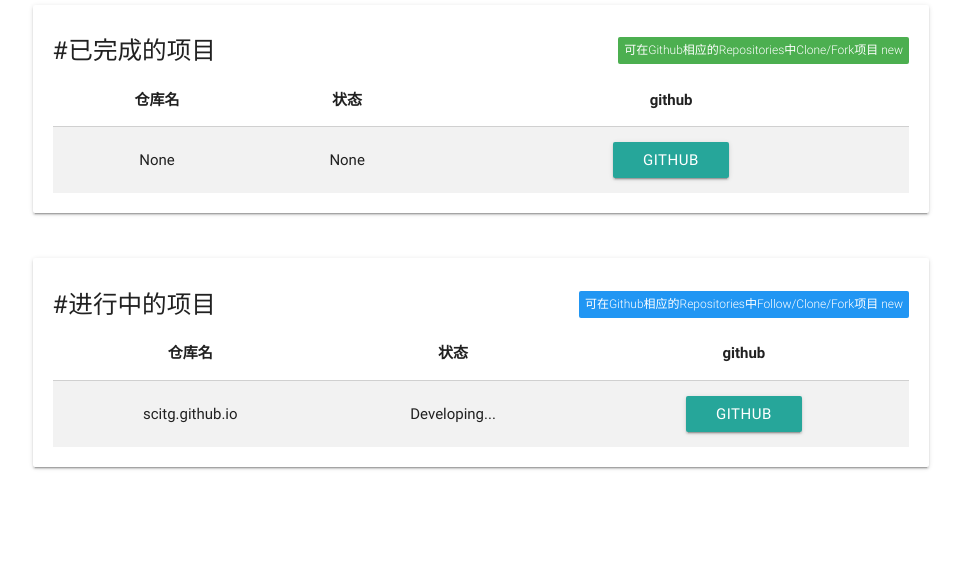
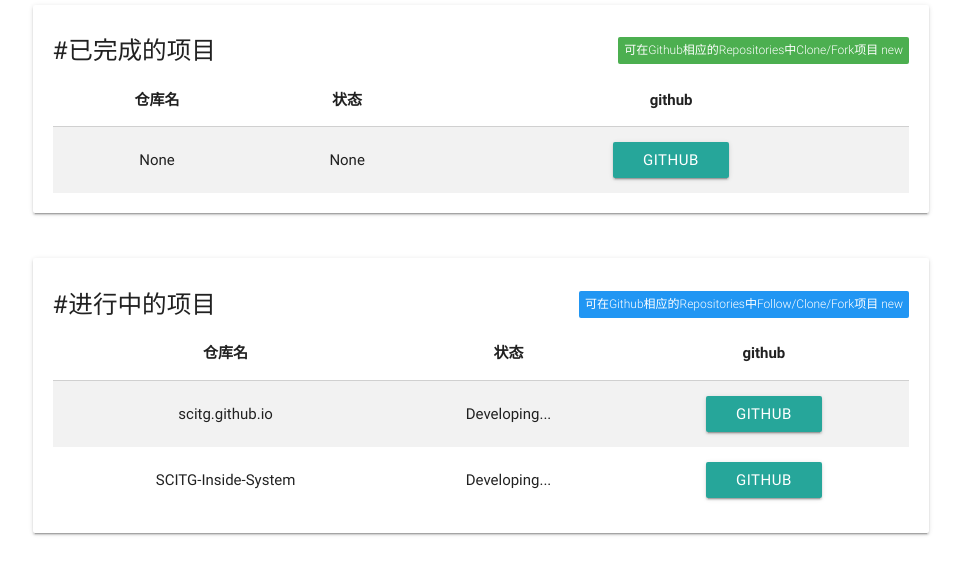
Before and after one commit to scitg/scitg.github.io, a plain HTML site: page lab/index.html in a window 1280 px wide. Shown: the part 137-712 px from the top of the page, without its empty margins (159-1120 px from the left). Drawn offline with nearby package versions, Linux system fonts and the light colour scheme.

Commit message:
Update index.html

```diff
--- a/lab/index.html
+++ b/lab/index.html
@@ -62,6 +62,11 @@
                 <td>Developing...</td>
                 <td><a class="waves-effect waves-light btn" href="https://github.com/scitg/scitg.github.io" target="_black">github</a></td>
             </tr>
+            <tr>
+                <td>SCITG-Inside-System</td>
+                <td>Developing...</td>
+                <td><a class="waves-effect waves-light btn" href="https://github.com/IveTian/SCITG-Inside-System" target="_black">github</a></td>
+            </tr>
         </tbody>
                   </span>
                 </div>
```
